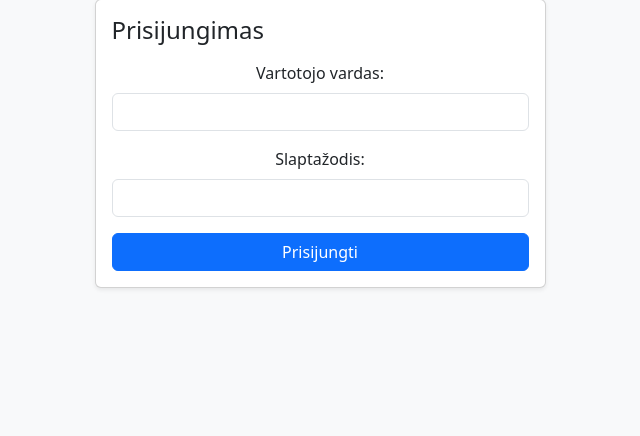
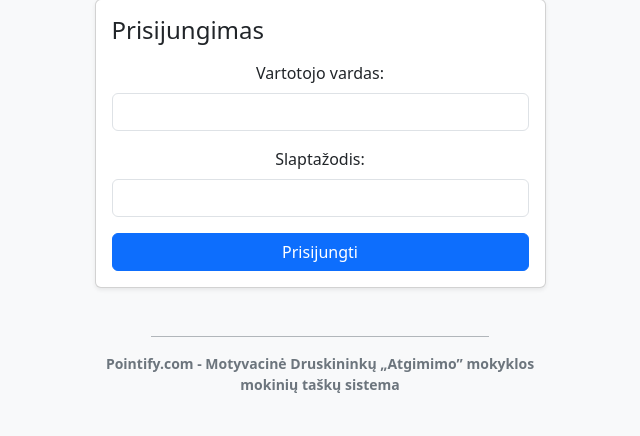
Before and after one commit to vb100/school_motivation_system, a Django app: page /login/ in a window 1280 px wide. Shown: the part 81-517 px from the top of the page, without its empty margins (320-960 px from the left). Run offline with Django 5.2, Linux system fonts and the light colour scheme; data that the repository does not hold is empty.

Commit message:
updated footer

```diff
--- a/templates/core/login.html
+++ b/templates/core/login.html
@@ -47,6 +47,12 @@
                 </form>
             </div>
         </div>
+        <div class="mt-5 text-center text-secondary">
+            <hr class="mx-auto my-3 w-75 border-secondary opacity-50">
+            <p class="small fw-semibold mb-0">
+                Pointify.com - Motyvacinė Druskininkų „Atgimimo” mokyklos mokinių taškų sistema
+            </p>
+        </div>
     </div>
 </div>
 {% endblock %}
```
